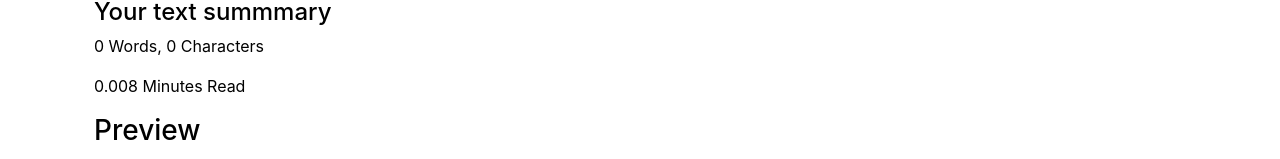
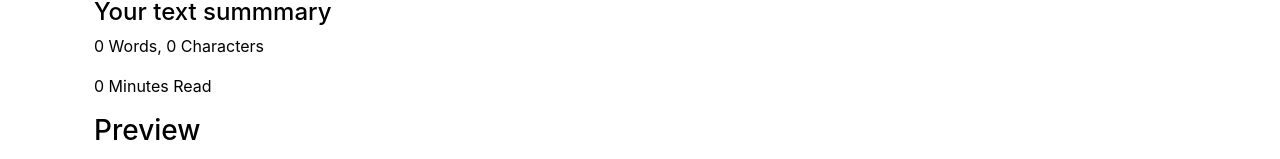
Before and after one commit to Gajendra1092/TextUtils, a React (Create React App) app: page / in a window 1280 px wide. Shown: the part 290-449 px from the top of the page. Built offline with nearby package versions, Linux system fonts and the light colour scheme.

Commit message:
Update Textform.js
Updated minutes read

```diff
--- a/src/components/Textform.js
+++ b/src/components/Textform.js
@@ -84,7 +84,7 @@
     <div className="container my-3" style={{backgroundColor: props.mode === "light"?"dark":"light", color: props.mode === "dark"?"white":"black"}}>
          <h4>Your text summmary</h4>
          <p>{countWords(text)} Words, {countChar(text)} Characters</p>
-         <p>{0.008 * text.split(" ").length} Minutes Read</p>
+         <p>{0.008 * countWords(text)} Minutes Read</p>
          <h3>Preview</h3>
          {text.length>0?text:"Write something to preview"}
     </div>
```
